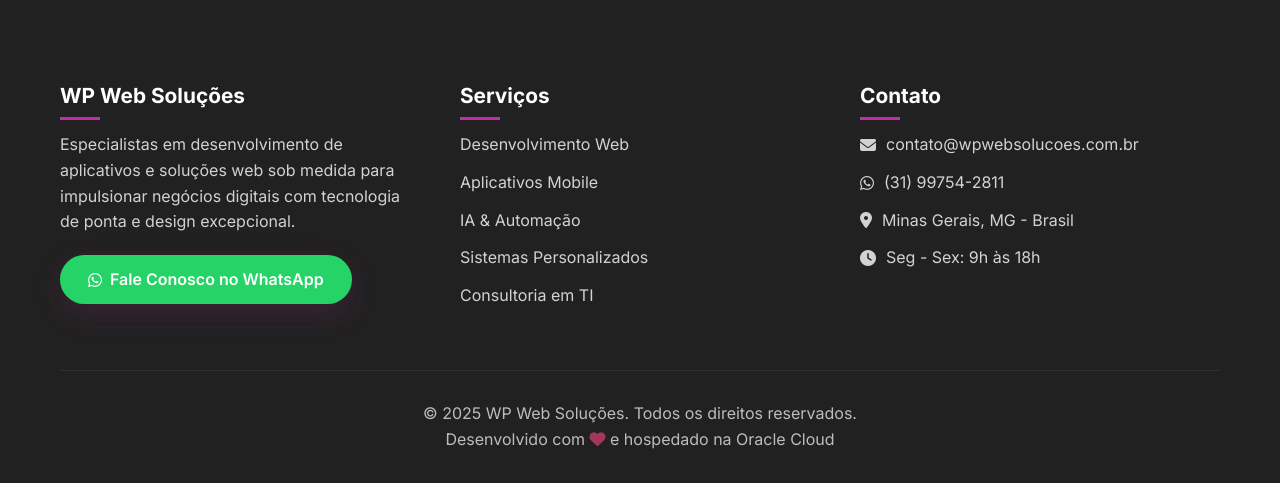
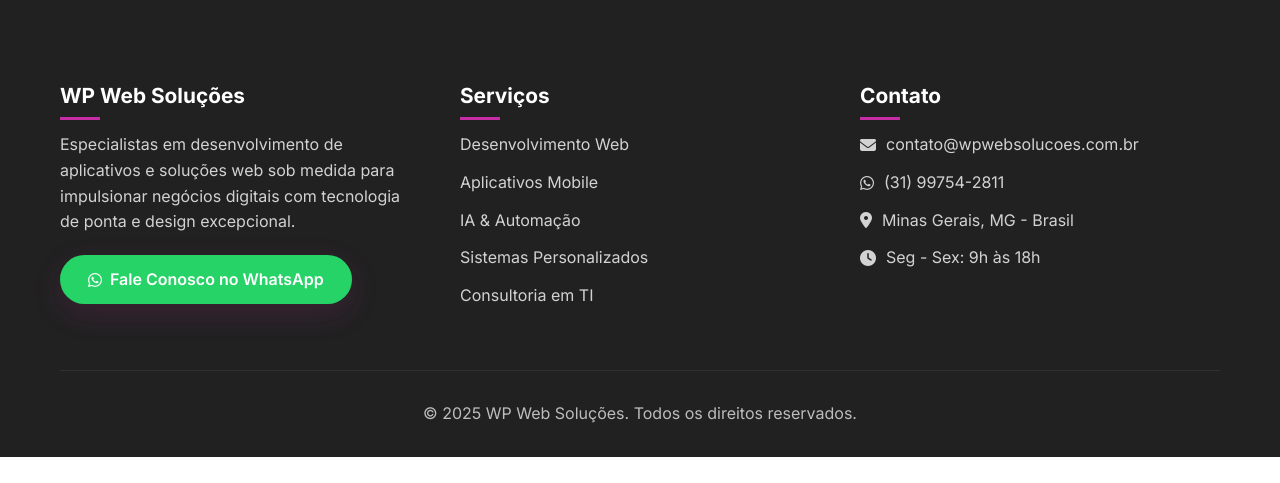
Before and after one commit to WP-WEB-SOLUCOES/WpWebSolucoes, a FastAPI app: page / in a window 1280 px wide. Shown: the part 5601-6084 px from the top of the page. After the commit the page ends 6058 px from the top, so only its background shows below. Run offline with FastAPI, Linux system fonts and the light colour scheme.

Commit message:
Não há razões para deixar essa linha no codigo

```diff
--- a/templates/index.html
+++ b/templates/index.html
@@ -2203,9 +2203,7 @@
             </div>
             <div class="footer-bottom">
                 <p>&copy; 2025 WP Web Soluções. Todos os direitos reservados.</p>
-                <p>Desenvolvido com <i class="fas fa-heart" style="color: #da4178;"></i> e hospedado na Oracle Cloud</p>
-            </div>
-        </div>
+
     </footer>
 
     <!-- JavaScript -->
```
